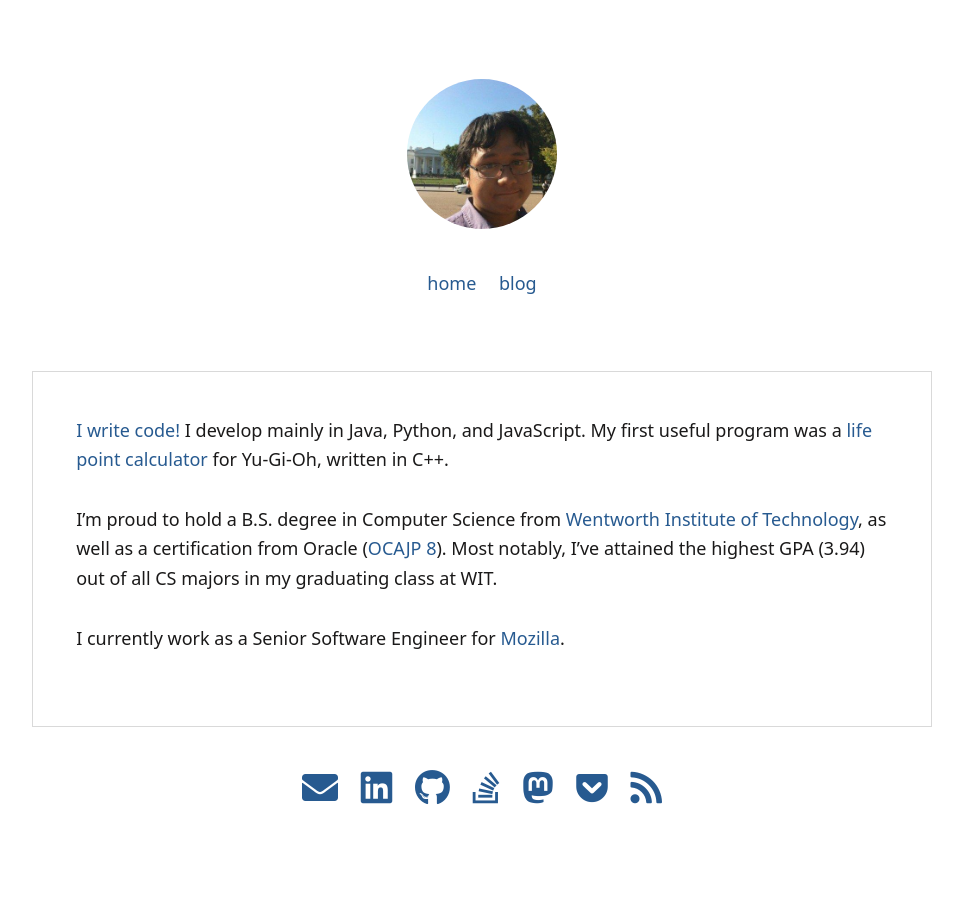
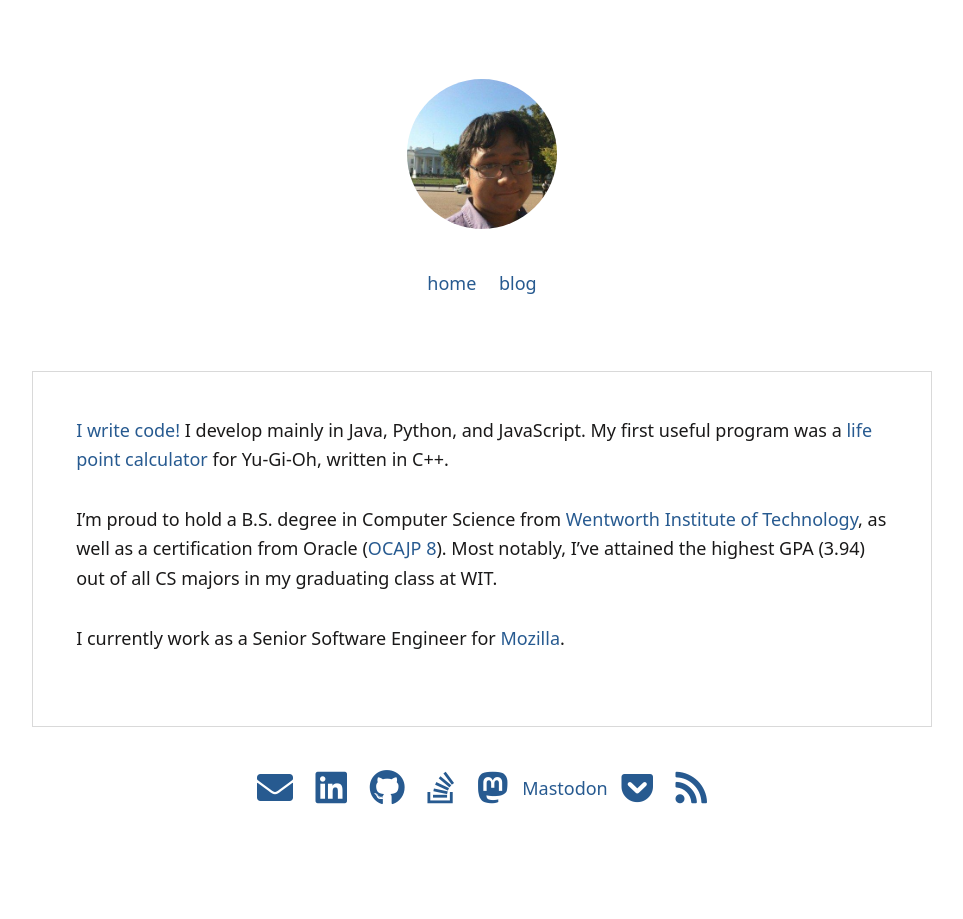
Before and after one commit to jsudiaman/jsudiaman.github.io, a Jekyll site: the page built from index.md, in a window 1280 px wide. Shown: the whole page, without its empty margins (158-1121 px from the left). Built offline with Jekyll 4.4.1, drawn with Linux system fonts in a browser that asks for light colours.

Commit message:
Update default.html

```diff
--- a/_layouts/default.html
+++ b/_layouts/default.html
@@ -82,6 +82,7 @@
                 <li><a href="http://github.com/sudiamanj"><i class="fab fa-github fa-2x"></i></a></li>
                 <li><a href="https://stackoverflow.com/users/6268626/jonathan-sudiaman"><i class="fab fa-stack-overflow fa-2x"></i></a></li>
                 <li><a href="https://mastodon.online/@sudi"><i class="fab fa-mastodon fa-2x"></i></a></li>
+                <a rel="me" href="https://mastodon.online/@sudi">Mastodon</a>
                 <li><a href="https://getpocket.com/sharedlists/e0a9901f-8fef-4924-8f16-a68367d990b8/sudis-pocket"><i class="fab fa-get-pocket fa-2x"></i></a></li>
                 <li><a href="/feed.xml"><i class="fas fa-rss fa-2x"></i></a></li>
             </ul>
```
